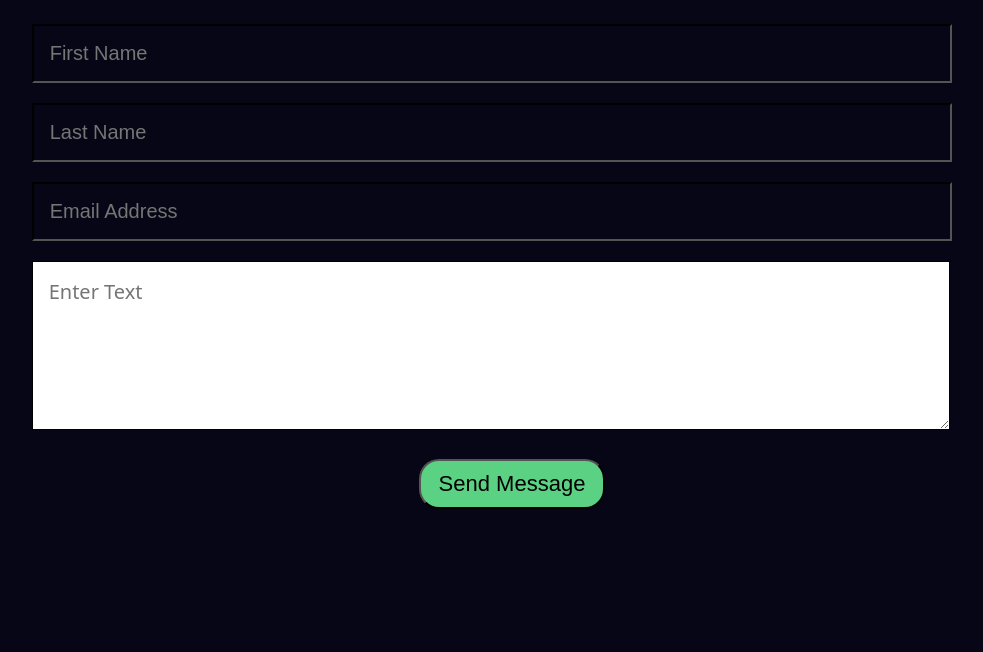
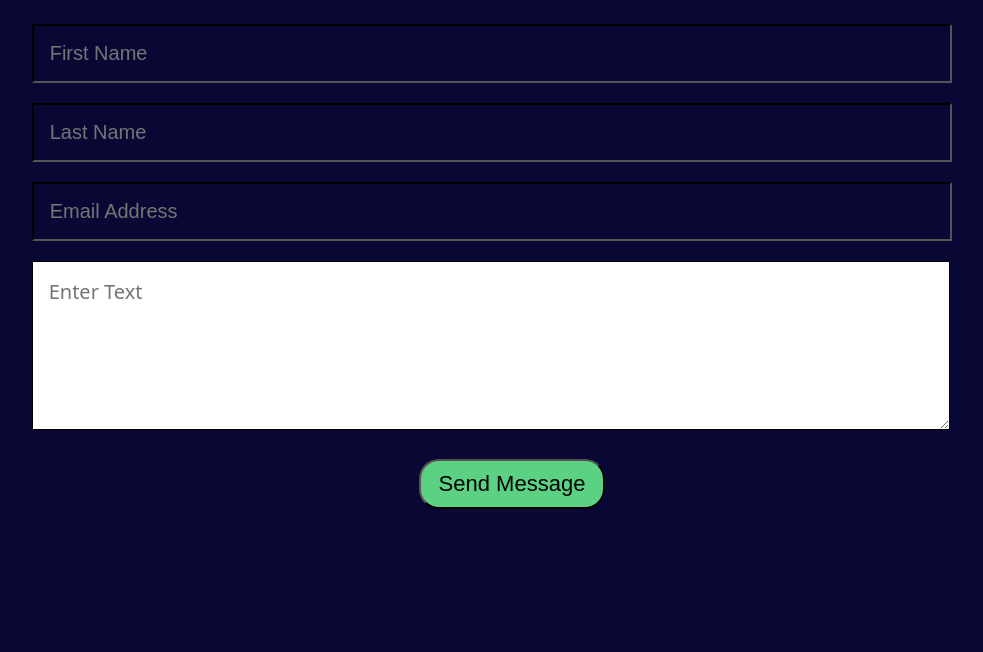
Before and after one commit to KshitijShresth29/Contact-Form, a plain HTML site: page index.html in a window 1280 px wide. Shown: the part 148-800 px from the top of the page, without its empty margins (128-1111 px from the left). Drawn offline with Linux system fonts and the light colour scheme.

Commit message:
Update style.css

```diff
--- a/style.css
+++ b/style.css
@@ -1,5 +1,5 @@
 * {
-    background-color: #060616;
+    background-color: #090834;
 
 }
 
@@ -9,8 +9,6 @@ h1 {
     text-align: center;
     font-size: 60px;
     font-family: system-ui, -apple-system, BlinkMacSystemFont, 'Segoe UI', Roboto, Oxygen, Ubuntu, Cantarell, 'Open Sans', 'Helvetica Neue', sans-serif;
-
-
 }
 
 input {
@@ -34,7 +32,6 @@ textarea {
     border-color: black;
     margin-bottom: 25px;
     font-family: system-ui, -apple-system, BlinkMacSystemFont, 'Segoe UI', Roboto, Oxygen, Ubuntu, Cantarell, 'Open Sans', 'Helvetica Neue', sans-serif;
-
 }
 
 input:focus-within {
```
